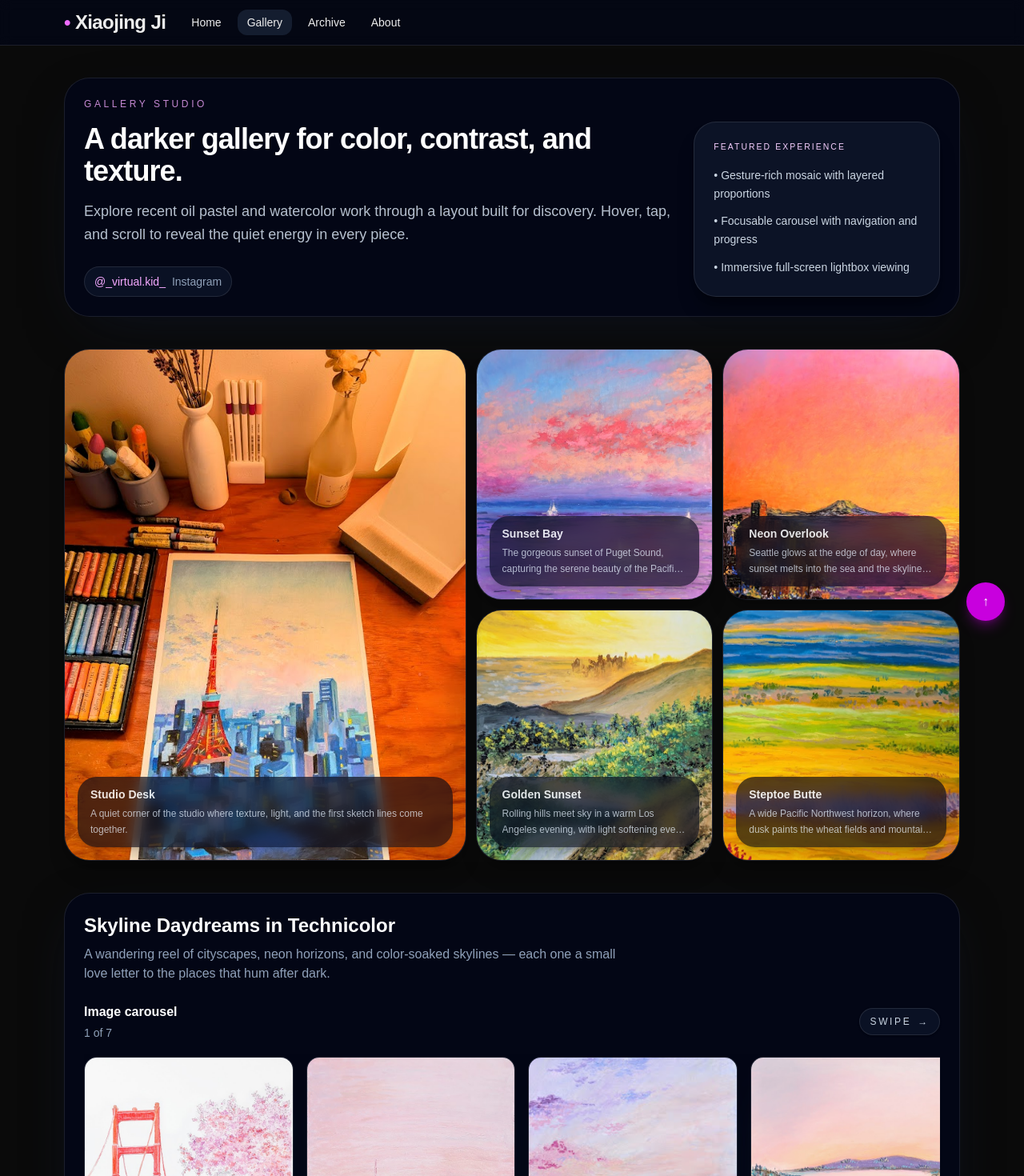
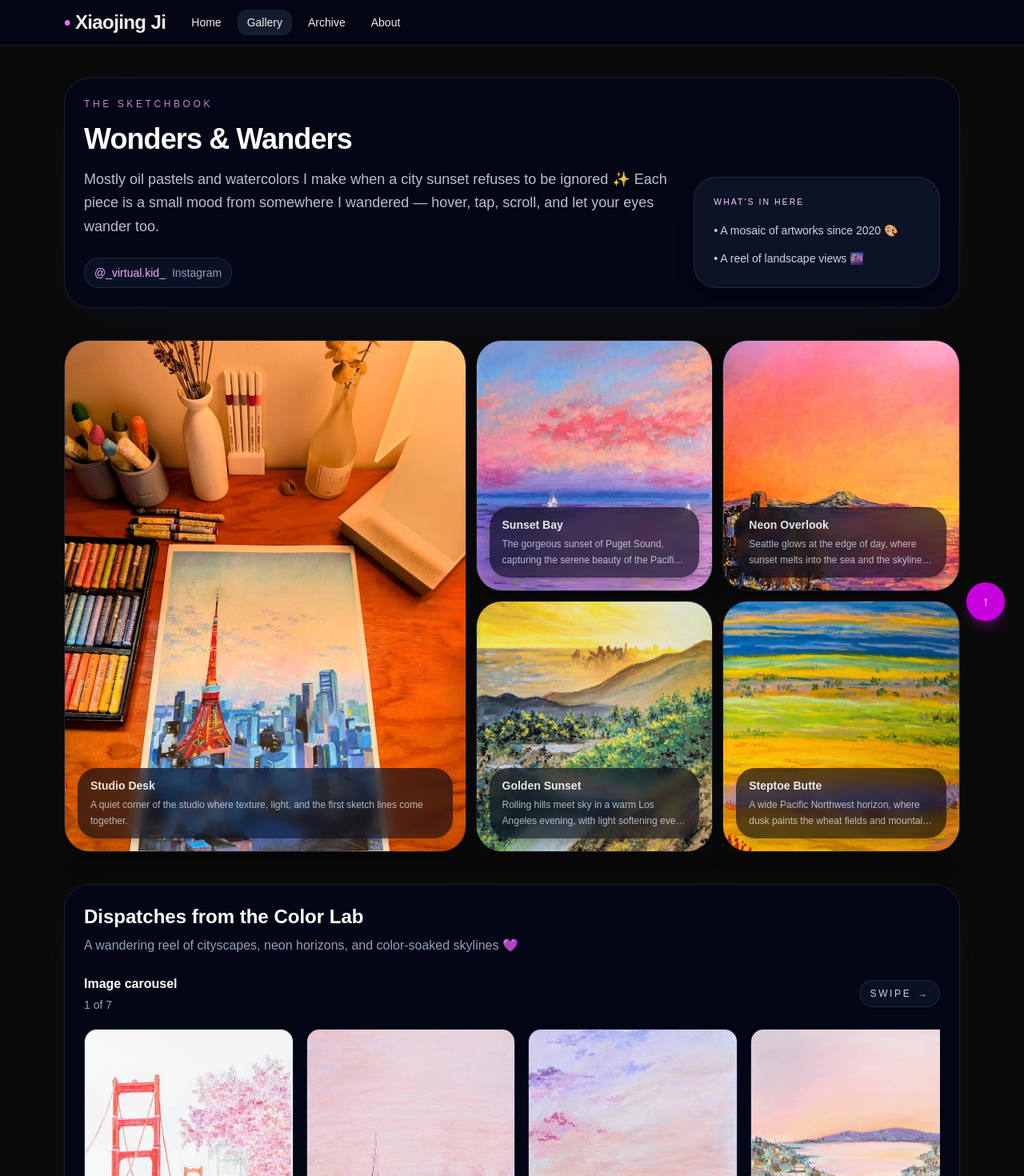
Before and after one commit to XJi/virtualkid, a Next.js app in the folder virtual-kid/: page /gallery in a window 1280 px wide. Shown: the top 1470 px of the page at 80% size. Built offline with nearby package versions, Linux system fonts and the light colour scheme.

Commit message:
Update Gallery
Remove dup sections. Revise titles.

```diff
--- a/virtual-kid/src/app/gallery/page.tsx
+++ b/virtual-kid/src/app/gallery/page.tsx
@@ -91,10 +91,10 @@ export default function GalleryPage() {
         <div className="rounded-[2rem] border border-white/10 bg-slate-950/80 p-6 shadow-[0_24px_80px_-35px_rgba(15,23,42,0.88)]">
           <div className="grid gap-6 lg:grid-cols-[2.4fr_1fr] lg:items-end">
             <div>
-              <p className="text-xs uppercase tracking-[0.3em] text-fuchsia-300/80">Gallery studio</p>
-              <h1 className="mt-4 text-3xl md:text-4xl font-extrabold tracking-tight text-white">A darker gallery for color, contrast, and texture.</h1>
+              <p className="text-xs uppercase tracking-[0.3em] text-fuchsia-300/80">The sketchbook</p>
+              <h1 className="mt-4 text-3xl md:text-4xl font-extrabold tracking-tight text-white">Wonders & Wanders</h1>
               <p className="mt-4 max-w-3xl text-slate-300/90 leading-relaxed text-base md:text-lg">
-                Explore recent oil pastel and watercolor work through a layout built for discovery. Hover, tap, and scroll to reveal the quiet energy in every piece.
+                Mostly oil pastels and watercolors I make when a city sunset refuses to be ignored ✨ Each piece is a small mood from somewhere I wandered — hover, tap, scroll, and let your eyes wander too.
               </p>
               <div className="mt-6 inline-flex flex-wrap items-center gap-3 text-sm">
                 <a
@@ -109,11 +109,10 @@ export default function GalleryPage() {
               </div>
             </div>
             <div className="rounded-[1.75rem] border border-white/10 bg-slate-900/80 p-6 text-sm text-slate-300 shadow-xl shadow-black/30">
-              <p className="text-fuchsia-200 uppercase tracking-[0.2em] text-[0.65rem]">Featured experience</p>
+              <p className="text-fuchsia-200 uppercase tracking-[0.2em] text-[0.65rem]">What&apos;s in here</p>
               <ul className="mt-4 space-y-3 [&_li]:leading-relaxed">
-                <li>• Gesture-rich mosaic with layered proportions</li>
-                <li>• Focusable carousel with navigation and progress</li>
-                <li>• Immersive full-screen lightbox viewing</li>
+                <li>• A mosaic of artworks since 2020 🎨</li>
+                <li>• A reel of landscape views 🌆</li>
               </ul>
             </div>
           </div>
@@ -138,8 +137,8 @@ export default function GalleryPage() {
       <section className="rounded-[2rem] border border-white/10 bg-slate-950/80 p-6 shadow-[0_20px_70px_-25px_rgba(15,23,42,0.85)]">
         <div className="flex flex-col gap-4 md:flex-row md:items-center md:justify-between">
           <div>
-            <h2 className="text-2xl font-semibold text-white">Skyline Daydreams in Technicolor</h2>
-            <p className="mt-2 max-w-2xl text-slate-400">A wandering reel of cityscapes, neon horizons, and color-soaked skylines — each one a small love letter to the places that hum after dark.</p>
+            <h2 className="text-2xl font-semibold text-white">Dispatches from the Color Lab</h2>
+            <p className="mt-2 max-w-2xl text-slate-400">A wandering reel of cityscapes, neon horizons, and color-soaked skylines 💜</p>
           </div>
         </div>
         <div className="mt-6">
```
